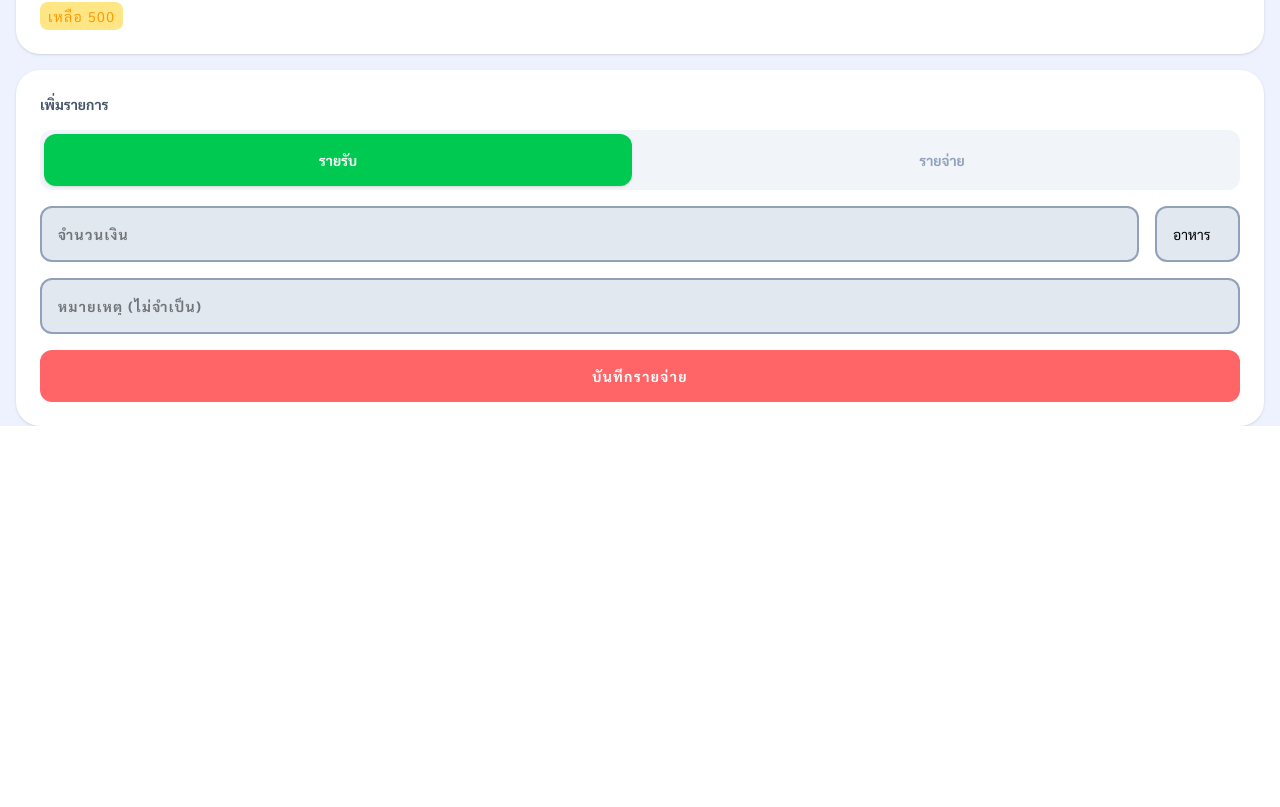
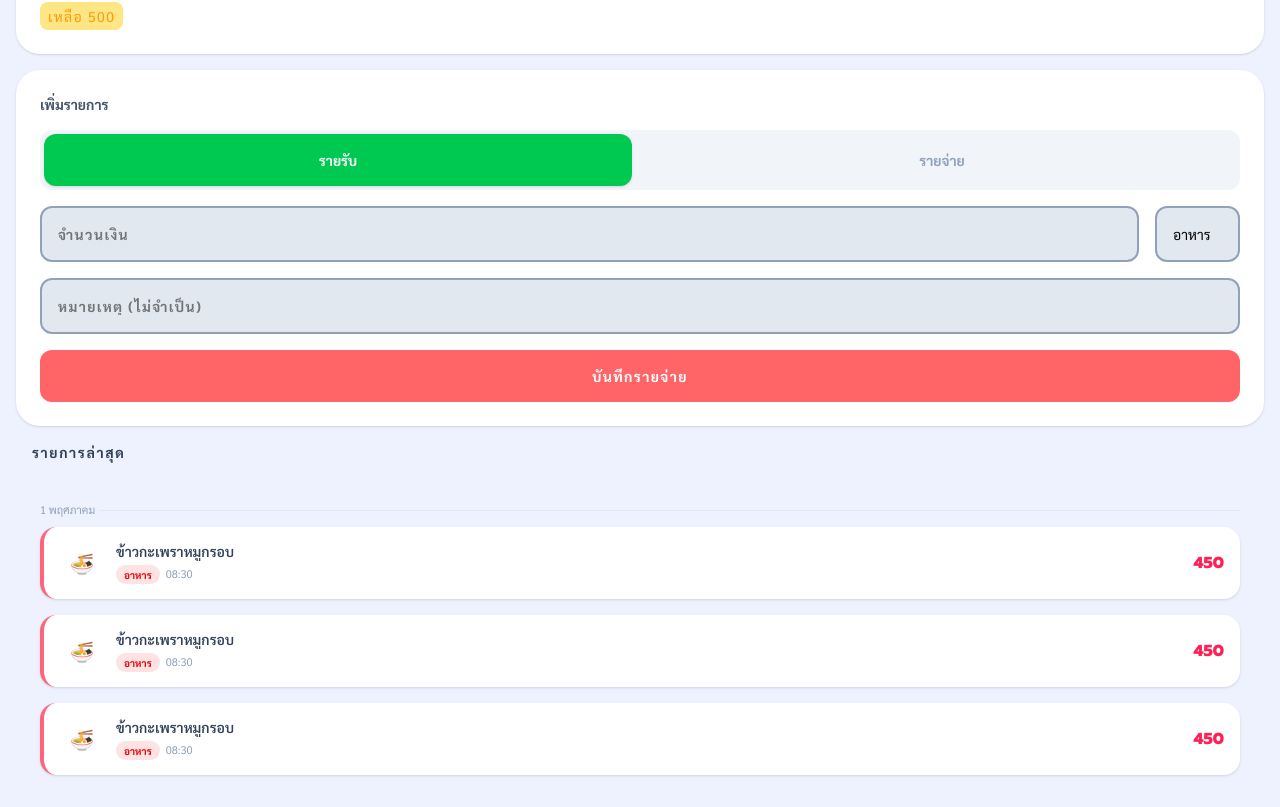
Before and after one commit to anantachai964/ExpenseApp, a React (Vite) app in the folder my-react-app/: page / in a window 1280 px wide. Shown: the part 464-1271 px from the top of the page. Before the commit the page ends 890 px from the top, so only its background shows below. Built offline with nearby package versions, Linux system fonts and the light colour scheme.

Commit message:
Add Items List

```diff
--- a/my-react-app/src/App.jsx
+++ b/my-react-app/src/App.jsx
@@ -2,6 +2,8 @@ import "./App.css";
 import Header from "./Components/Header";
 import DailyBudgetWidget from "./Components/DailyBudgetWidget";
 import AddForm from "./Components/AddForm";
+import Current from "./Components/Current";
+import ListItem from "./Components/ListItem";
 
 function App() {
   return (
@@ -9,6 +11,8 @@ function App() {
       <Header />
       <DailyBudgetWidget />
       <AddForm />
+      <Current />
+      <ListItem />
     </div>
   );
 }
--- a/my-react-app/src/Components/AddForm.jsx
+++ b/my-react-app/src/Components/AddForm.jsx
@@ -37,9 +37,9 @@ function AddForm() {
         />
       </div>
       {/* ปุ่มบันทึก */}
-      <div className="w-full mt-4 bg-red-400 text-sm text-white border-slate-400 p-4 rounded-xl font-bold tracking-widest text-center">
+      <button className="w-full mt-4 bg-red-400 text-sm text-white border-slate-400 p-4 rounded-xl font-bold tracking-widest text-center">
         บันทึกรายจ่าย
-      </div>
+      </button>
     </div>
   );
 }
--- /dev/null
+++ b/my-react-app/src/Components/Current.jsx
@@ -0,0 +1,11 @@
+import React from 'react'
+
+function Current() {
+  return (
+    <div className='mx-8 my-4 tracking-widest'>
+        <div className='text-slate-700 text-sm font-bold'>รายการล่าสุด</div>
+    </div>
+  )
+}
+
+export default Current
--- /dev/null
+++ b/my-react-app/src/Components/ListItem.jsx
@@ -0,0 +1,78 @@
+import React from "react";
+
+function ListItem() {
+  return (
+    <div className="flex flex-col gap-2 mx-4 p-6">
+      {/* เส้นเเบ่ง */}
+      <div className="flex justify-center items-center gap-1">
+        <span className="text-[11px] text-slate-400">1 พฤศภาคม</span>
+        <div className="flex-1 bg-slate-200 h-px"></div>
+      </div>
+      {/* รายการ */}
+      <div className="flex items-center gap-3 px-4 py-3.5 bg-white rounded-2xl mb-2 border-l-4 shadow-sm  border-rose-400">
+        <div className="w-11 h-11 rounded-2xl flex items-center justify-center text-xl flex-shrink-0 text-red-600">
+          🍜
+        </div>
+        <div className="flex-1 ">
+          <p className="text-sm font-semibold text-slate-700 truncate">
+            ข้าวกะเพราหมูกรอบ
+          </p>
+          <div className="flex items-center gap-1.5 mt-1">
+            <span className="text-[10px] font-bold px-2 py-0.5 rounded-full text-red-600 bg-red-100">
+              อาหาร
+            </span>
+            <span className="text-[11px] text-slate-400">08:30</span>
+          </div>
+        </div>
+        {/* ราคา */}
+        <p className="font-prompt font-extrabold text-base flex-shrink-0 text-rose-500">
+          450
+        </p>
+      </div>
+      {/* รายการ */}
+      <div className="flex items-center gap-3 px-4 py-3.5 bg-white rounded-2xl mb-2 border-l-4 shadow-sm  border-rose-400">
+        <div className="w-11 h-11 rounded-2xl flex items-center justify-center text-xl flex-shrink-0 text-red-600">
+          🍜
+        </div>
+        <div className="flex-1 ">
+          <p className="text-sm font-semibold text-slate-700 truncate">
+            ข้าวกะเพราหมูกรอบ
+          </p>
+          <div className="flex items-center gap-1.5 mt-1">
+            <span className="text-[10px] font-bold px-2 py-0.5 rounded-full text-red-600 bg-red-100">
+              อาหาร
+            </span>
+            <span className="text-[11px] text-slate-400">08:30</span>
+          </div>
+        </div>
+        {/* ราคา */}
+        <p className="font-prompt font-extrabold text-base flex-shrink-0 text-rose-500">
+          450
+        </p>
+      </div>
+      {/* รายการ */}
+      <div className="flex items-center gap-3 px-4 py-3.5 bg-white rounded-2xl mb-2 border-l-4 shadow-sm  border-rose-400">
+        <div className="w-11 h-11 rounded-2xl flex items-center justify-center text-xl flex-shrink-0 text-red-600">
+          🍜
+        </div>
+        <div className="flex-1 ">
+          <p className="text-sm font-semibold text-slate-700 truncate">
+            ข้าวกะเพราหมูกรอบ
+          </p>
+          <div className="flex items-center gap-1.5 mt-1">
+            <span className="text-[10px] font-bold px-2 py-0.5 rounded-full text-red-600 bg-red-100">
+              อาหาร
+            </span>
+            <span className="text-[11px] text-slate-400">08:30</span>
+          </div>
+        </div>
+        {/* ราคา */}
+        <p className="font-prompt font-extrabold text-base flex-shrink-0 text-rose-500">
+          450
+        </p>
+      </div>
+    </div>
+  );
+}
+
+export default ListItem;
```
